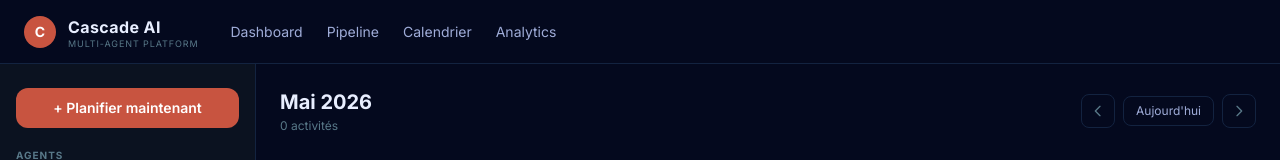
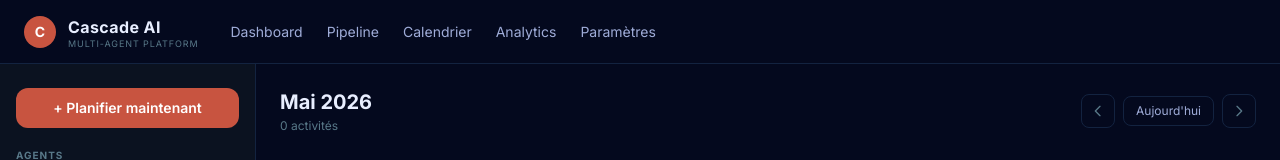
Before and after one commit to oldena/cascade-ai, a Next.js app: page /calendar in a window 1280 px wide. Shown: the top 160 px of the page. Built offline with nearby package versions, Linux system fonts and the light colour scheme.

Commit message:
feat: add Paramètres link to navbar

```diff
--- a/components/NavBar.tsx
+++ b/components/NavBar.tsx
@@ -44,6 +44,12 @@ export function NavBar() {
           >
             Analytics
           </Link>
+          <Link
+            href="/settings"
+            className="text-cascade-text-2 hover:text-cascade-text transition-colors text-sm"
+          >
+            Paramètres
+          </Link>
         </div>
       </div>
 
```
